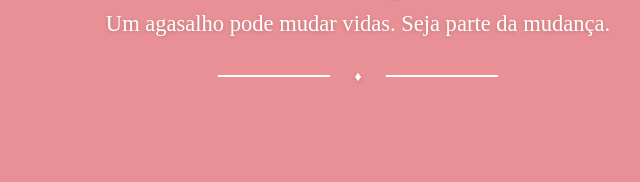
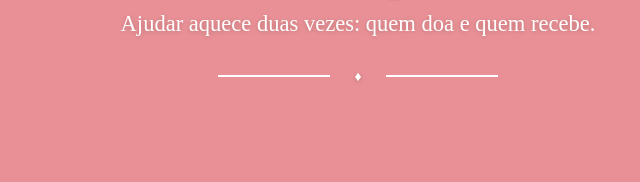
Before and after one commit to wb0gabriel/CampanhaDoAgasalho2023, a plain HTML site: page index.html in a window 1280 px wide. Shown: the part 375-557 px from the top of the page, 282-922 px from the left. Drawn offline with Linux system fonts and the light colour scheme; some packages are replaced by stand-ins of ours; a web font is replaced by a local one.

Commit message:
Update index.html
Nova frase de efeito

```diff
--- a/index.html
+++ b/index.html
@@ -43,7 +43,7 @@
                     <div class="title-area">
                         <p>SENAI Mecatrônica</p>
                         <h1 class="title-modern">Feira do Agasalho</h1>
-                        <h3>Um agasalho pode mudar vidas. Seja parte da mudança.</h3>
+                        <h3>Ajudar aquece duas vezes: quem doa e quem recebe.</h3>
                         <div class="separator line-separator">♦</div>
                     </div>
 
```
